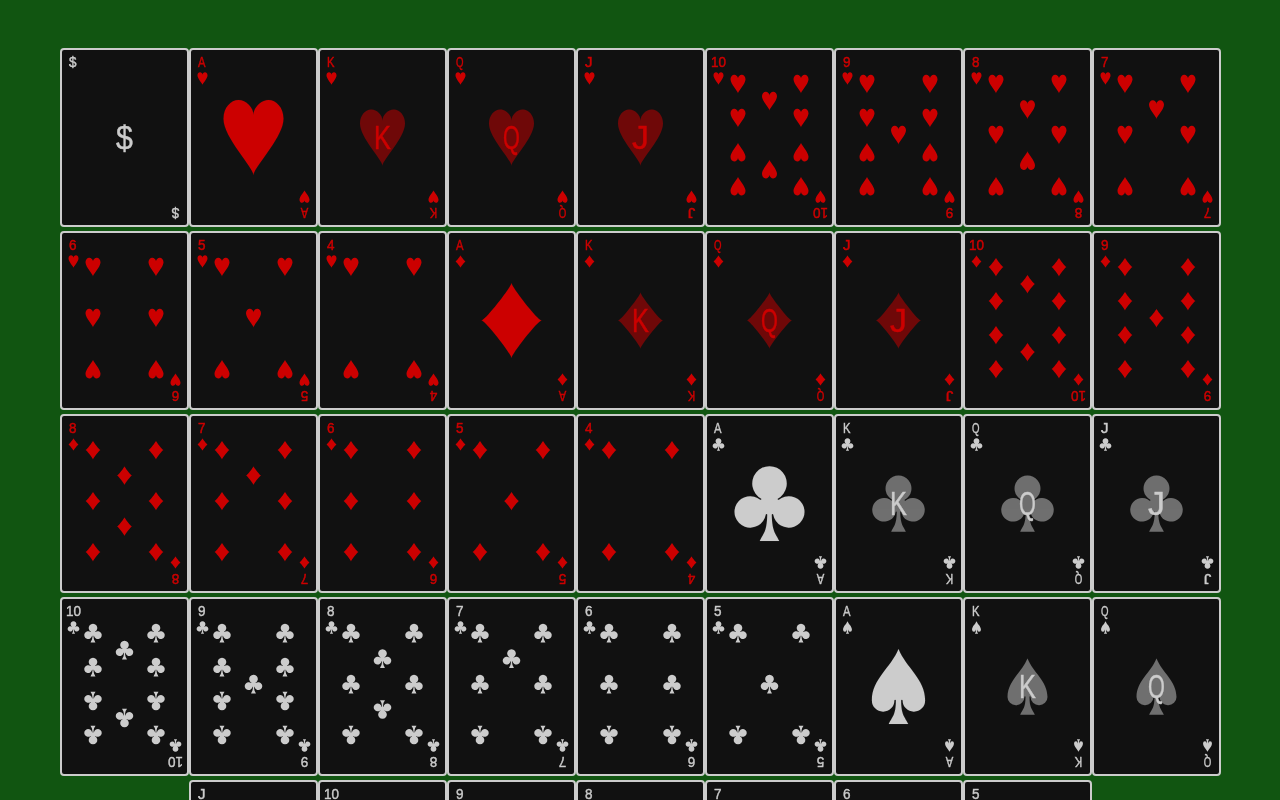
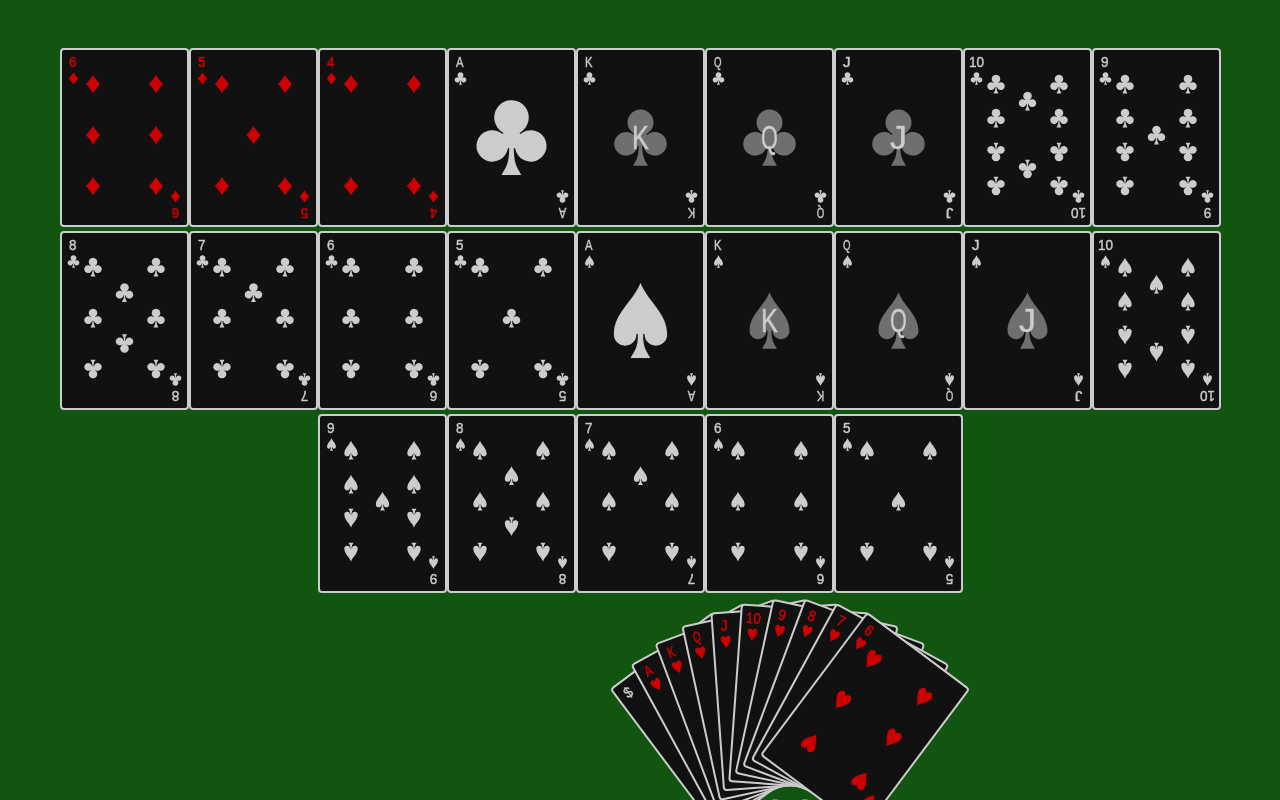
Before and after one commit to aSmallChild/500, a Vue app: page / in a window 1280 px wide. Shown: the top 800 px of the page. Built offline with nearby package versions, Linux system fonts and the light colour scheme.

Commit message:
fan cards

```diff
--- /dev/null
+++ b/components/Fan.vue
@@ -0,0 +1,70 @@
+<template>
+    <div class="fan"></div>
+</template>
+
+<script>
+export default {
+    name: 'Fan',
+    methods: {
+        addCard(cardSvg) {
+            if (!cardSvg.svg.parentElement) {
+                this.$el.appendChild(cardSvg.svg);
+                return;
+            }
+            cardSvg.animateSiblings(() => {
+                this.$el.appendChild(cardSvg.svg);
+            });
+        },
+    },
+};
+</script>
+
+<style lang="scss">
+@mixin fan($count, $angle) {
+    $offset: -$angle / 2;
+    @for $i from 1 through $count {
+        $increment: $angle / ($count + 1);
+        .card:nth-child(#{$i}) {
+            transform: translate(-50%, -50%) rotate($offset + $increment * $i);
+        }
+    }
+}
+@mixin allTheFans($counts, $angle) {
+    $offset: -$angle / 2;
+    @for $count from 1 through $counts {
+        .card:first-child:nth-last-child(#{$count}),
+        .card:first-child:nth-last-child(#{$count}) ~ .card {
+            @for $i from 1 through $count {
+                $increment: $angle / ($count + 1);
+                &:nth-child(#{$i}) {
+                    transform: translate(-50%, -50%) rotate($offset + $increment * $i);
+                }
+            }
+        }
+    }
+}
+
+.fan {
+    width: 300px;
+    height: 200px;
+    left: 50%;
+    top: 50%;
+    position: relative;
+    @include allTheFans(16, 90deg);
+
+    //&:hover {
+    //    @include allTheFans(53, 180deg);
+    //
+    //    .card {
+    //        transition: all ease 0.1s;
+    //    }
+    //}
+
+    .card {
+        position: absolute;
+        left: 50%;
+        top: 50%;
+        transform-origin: center 120%;
+    }
+}
+</style>
--- a/components/Table.vue
+++ b/components/Table.vue
@@ -1,5 +1,5 @@
 <template>
-    <div ref="table" class="table"></div>
+    <div class="table"></div>
 </template>
 
 <script>
@@ -7,7 +7,7 @@ export default {
     name: 'Table',
     methods: {
         playCard(cardSvg) {
-            this.$refs.table.appendChild(cardSvg.svg)
+            this.$el.appendChild(cardSvg.svg);
         }
     }
 };
--- a/src/App.vue
+++ b/src/App.vue
@@ -3,11 +3,14 @@
     <svg width="0" height="0">
         <defs ref="svgDefs"></defs>
     </svg>
-    <Table ref="table" class="animate-all"></Table>
+    <card-table ref="table" class="animate-all"></card-table>
+    <fan ref="fan1" class="animate-all"></fan>
+    <fan ref="fan2" class="animate-all"></fan>
 </template>
 
 <script>
 import Table from '../components/Table.vue';
+import Fan from '../components/Fan.vue';
 import CardSVGBuilder from './view/CardSVGBuilder.js';
 import CardSVG from './view/CardSVG.js';
 import DeckConfig from '../src/game/model/DeckConfig.js';
@@ -19,7 +22,10 @@ const config = new DeckConfig(OrdinaryNormalDeck.config);
 
 export default {
     name: 'App',
-    components: {Table},
+    components: {
+        'card-table': Table,
+        'fan': Fan,
+    },
     data() {
         return {
             msg: '',
@@ -28,6 +34,7 @@ export default {
     mounted() {
         this.$refs.svgDefs.innerHTML += OrdinaryNormalDeck.svgDefs;
         const cards = Deck.buildDeck(config);
+        let count = 0;
         for (const card of cards) {
             const svg = CardSVGBuilder.getSVG(card, layout);
             const cardSvg = new CardSVG(card, svg);
@@ -37,13 +44,24 @@ export default {
             //     });
             // });
             cardSvg.svg.addEventListener('click', () => {
+                const moveToTable = cardSvg.svg.parentElement !== this.$refs.table.$el;
+                cardSvg.animateSiblings(() => {
+                    if (moveToTable) {
+                        this.$refs.table.playCard(cardSvg);
+                    } else {
+                        this.$refs.fan1.addCard(cardSvg);
+                    }
+                });
                 this.msg = card.getName() + ' clicked!';
-
-                cardSvg.animateSiblings(() => {
-                    this.$refs.table.playCard(cardSvg);
-                });
             });
-            this.$refs.table.playCard(cardSvg);
+            if (count < 10) {
+                this.$refs.fan1.addCard(cardSvg);
+            } else if (count < 20) {
+                this.$refs.fan2.addCard(cardSvg);
+            } else {
+                this.$refs.table.playCard(cardSvg);
+            }
+            count++;
         }
     },
 };
--- a/src/view/CardSVG.js
+++ b/src/view/CardSVG.js
@@ -17,11 +17,6 @@ export default class CardSVG {
     rotate(angle) {
         angle = typeof angle === 'number' ? angle + 'deg' : angle;
         this.transforms.set('rotate', angle);
-    }
-
-    resetTransform() {
-        this.transforms.clear();
-        this.instantTransform();
     }
 
     _getTransformValue() {
@@ -61,17 +56,16 @@ export default class CardSVG {
         this.rotate(-360 * 3);
         this.instantTransform();
         this.svg.style.visibility = '';
-        this.moveTo(0, 0);
-        this.rotate(0);
+        this.transforms.clear();
         this.animateTransform();
     }
 
     animateSiblings(setPosition) {
+        // todo include previous siblings and avoid animating the same element twice if the card retains the same parent
         const originalSiblingPositions = [];
         let nextSibling = this.svg.nextSibling;
         while (nextSibling) {
             if (!nextSibling.cardSvg) {
-                debugger;
                 nextSibling = nextSibling.nextSibling;
                 continue;
             }
@@ -112,11 +106,10 @@ export default class CardSVG {
         }
         this.svg.style.display = '';
         this.svg.style.visibility = '';
-        this.moveTo(0, 0);
-        this.rotate(0);
+        this.transforms.clear();
         this.animateTransform();
         for (const {sibling} of originalSiblingPositions) {
-            sibling.cardSvg.moveTo(0, 0);
+            sibling.cardSvg.transforms.clear();
             sibling.cardSvg.animateTransform();
         }
 
@@ -127,7 +120,7 @@ export default class CardSVG {
             if (x || y) {
                 sibling.cardSvg.moveTo(x, y);
                 sibling.cardSvg.instantTransform();
-                sibling.cardSvg.moveTo(0, 0);
+                sibling.cardSvg.transforms.clear();
                 sibling.cardSvg.animateTransform();
             }
         }
```
